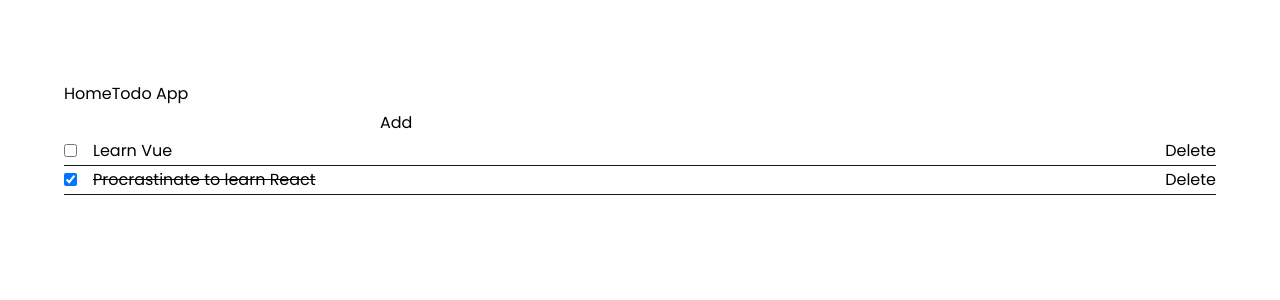
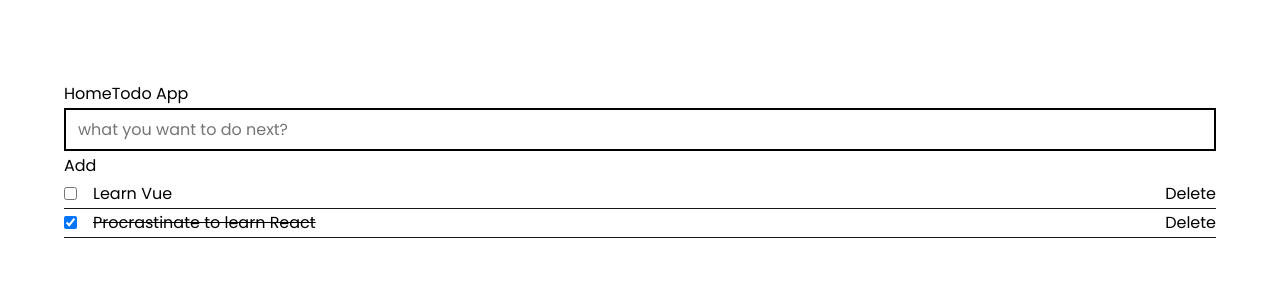
Before and after one commit to paulocuambe/tdd-vue, a Vue app: page /todo-app in a window 1280 px wide. Shown: the top 300 px of the page. Built offline with nearby package versions, Linux system fonts and the light colour scheme.

Commit message:
add BaseInput component

```diff
--- /dev/null
+++ b/src/components/base/BaseInput.vue
@@ -0,0 +1,30 @@
+<template>
+  <input
+    type="text"
+    :value="text"
+    class="text-input"
+    @input="$emit('update:text', $event.target.value)"
+    placeholder="what you want to do next?"
+  />
+</template>
+
+<script>
+export default {
+  props: {
+    text: {
+      type: String,
+      required: true,
+    },
+  },
+  emits: ["update:text"],
+  setup() {},
+};
+</script>
+
+<style scoped>
+.text-input {
+  width: 100%;
+  border: 2px solid black;
+  padding: 0.35rem 0.75rem;
+}
+</style>
--- a/src/components/todo/TodoList.vue
+++ b/src/components/todo/TodoList.vue
@@ -1,6 +1,6 @@
 <template>
   <form @submit.prevent="handleSubmit()">
-    <input type="text" data-testid="inputNewTodo" v-model="newTodo" />
+    <base-input data-testid="inputNewTodo" v-model:text="newTodo" />
     <button data-testid="submitNewTodo" type="submit" @click.prevent="handleSubmit()">Add</button>
   </form>
 
@@ -24,16 +24,17 @@
 <script>
 import { reactive, toRefs } from "vue";
 
+import BaseInput from "@/components/base/BaseInput.vue";
 import TodoListItem from "./TodoListItem.vue";
 
 export default {
+  components: { TodoListItem, BaseInput },
   props: {
     todoList: {
       type: Array,
       require: true,
     },
   },
-  components: { TodoListItem },
   setup(props) {
     const state = reactive({
       newTodo: "",
```
